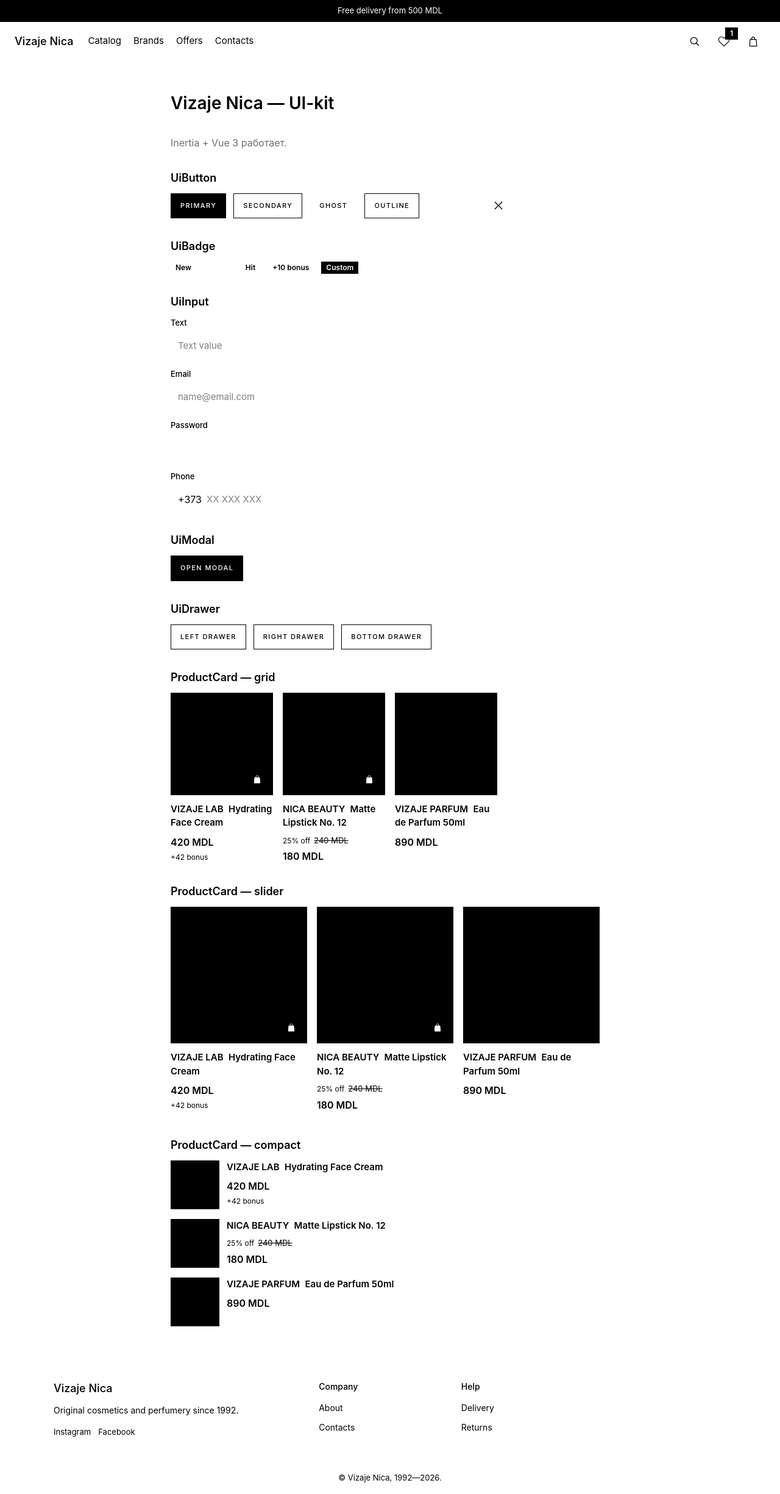
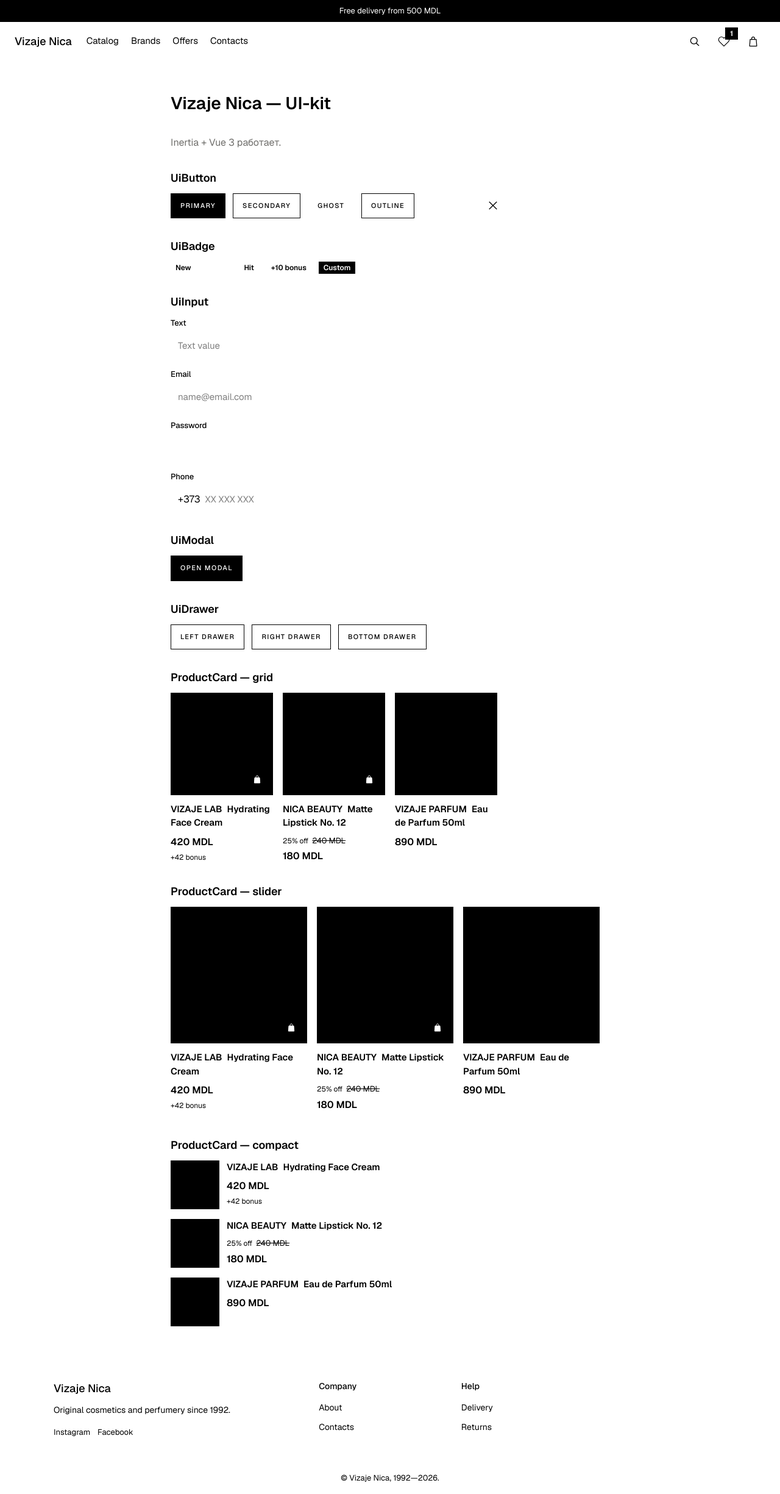
Before and after one commit to arionel0726-dev/vz-next, a Laravel app: page / in a window 1280 px wide. Shown: the whole page at 61% size. Run offline with Laravel 12, Linux system fonts and the light colour scheme; style sheets or scripts are compiled from the project's sources; parts of the project's set-up code (start-up, migrations or seed data) failed here and were passed over; some libraries are stand-ins or nearby versions.

Commit message:
Set Geist as the primary font, base text at 16px/400
- Self-hosted the Geist variable font (Vercel, SIL OFL) instead of
  loading it from a CDN: resources/fonts/Geist-Variable.woff2, pulled
  from the official `geist` npm package and bundled/hashed by Vite
  like any other asset (one file covers the full 100-900 weight
  range, so no separate per-weight files are needed).
  `bun add geist` / `bun remove geist` was only to extract that file
  -- the package itself isn't a runtime dependency.
- --font-sans now leads with 'Geist' (was 'Inter', a stand-in used
  before any real font was installed), fallback stack unchanged.
- body sets font-size: 16px and font-weight: 400 explicitly, so base
  text has a guaranteed floor instead of depending on browser
  defaults; headings/UI elements that need a different size/weight
  already set their own and are unaffected.

bun.lock also picked up ~80 lines of previously-missing lock entries
(e.g. @inertiajs/vue3 itself had no lock entry despite being in
package.json's dependencies) as a side effect of the add/remove
cycle -- a pre-existing drift, not something this change introduced;
left in since it only adds missing entries, removes nothing.

Verified: php artisan test (67/67, unaffected -- CSS only),
bun run build (confirms Vite bundles/hashes the font file and app.css
references the built path), and a headless-browser check of /catalog
confirming computed styles are font-family: Geist, font-size: 16px,
font-weight: 400 on body.

Co-Authored-By: Claude Sonnet 5 <noreply@anthropic.com>
Claude-Session: https://claude.ai/code/session_01AVyJCgbhcht97xyFvEBTYd

```diff
--- a/resources/css/app.css
+++ b/resources/css/app.css
@@ -2,6 +2,19 @@
 
 @source '../../vendor/laravel/framework/src/Illuminate/Pagination/resources/views/*.blade.php';
 @source '../../storage/framework/views/*.php';
+
+/*
+ * Geist (Vercel, SIL OFL), self-hosted — the font file lives in
+ * resources/fonts and is bundled by Vite, not loaded from a CDN. A
+ * single variable-font file covers the whole 100–900 weight range.
+ */
+@font-face {
+    font-family: 'Geist';
+    src: url('../fonts/Geist-Variable.woff2') format('woff2-variations');
+    font-weight: 100 900;
+    font-style: normal;
+    font-display: swap;
+}
 
 /*
  * Design tokens — Gold Apple-style reference: near-monochrome
@@ -12,10 +25,7 @@
  * scoped style for how these are applied.
  */
 @theme {
-    /* GraphikLCG isn't a licensed web font here; this is the nearest
-       available geometric-grotesk stand-in, same fallback shape as
-       the reference (system sans, no serif). */
-    --font-sans: 'Inter', 'Helvetica Neue', Helvetica, Arial, sans-serif, 'Apple Color Emoji', 'Segoe UI Emoji',
+    --font-sans: 'Geist', 'Helvetica Neue', Helvetica, Arial, sans-serif, 'Apple Color Emoji', 'Segoe UI Emoji',
         'Segoe UI Symbol', 'Noto Color Emoji';
 
     --color-canvas: #ffffff;
@@ -52,6 +62,8 @@
 
 body {
     font-family: var(--font-sans);
+    font-size: 1rem;
+    font-weight: 400;
     background-color: var(--color-canvas);
     color: var(--color-ink);
 }
```
Also changed, not shown: resources/fonts/Geist-Variable.woff2 (added), 1 other file.
